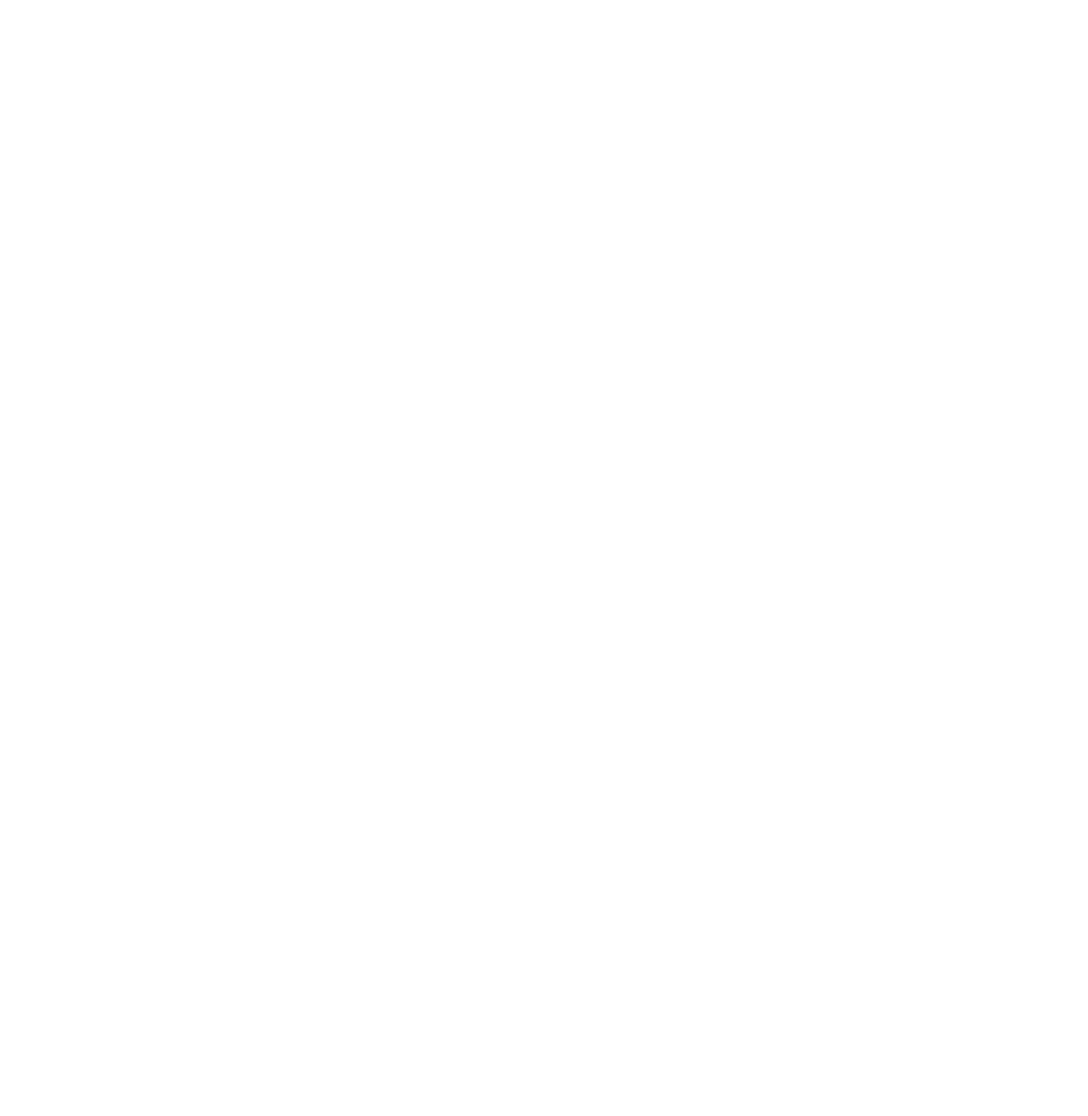
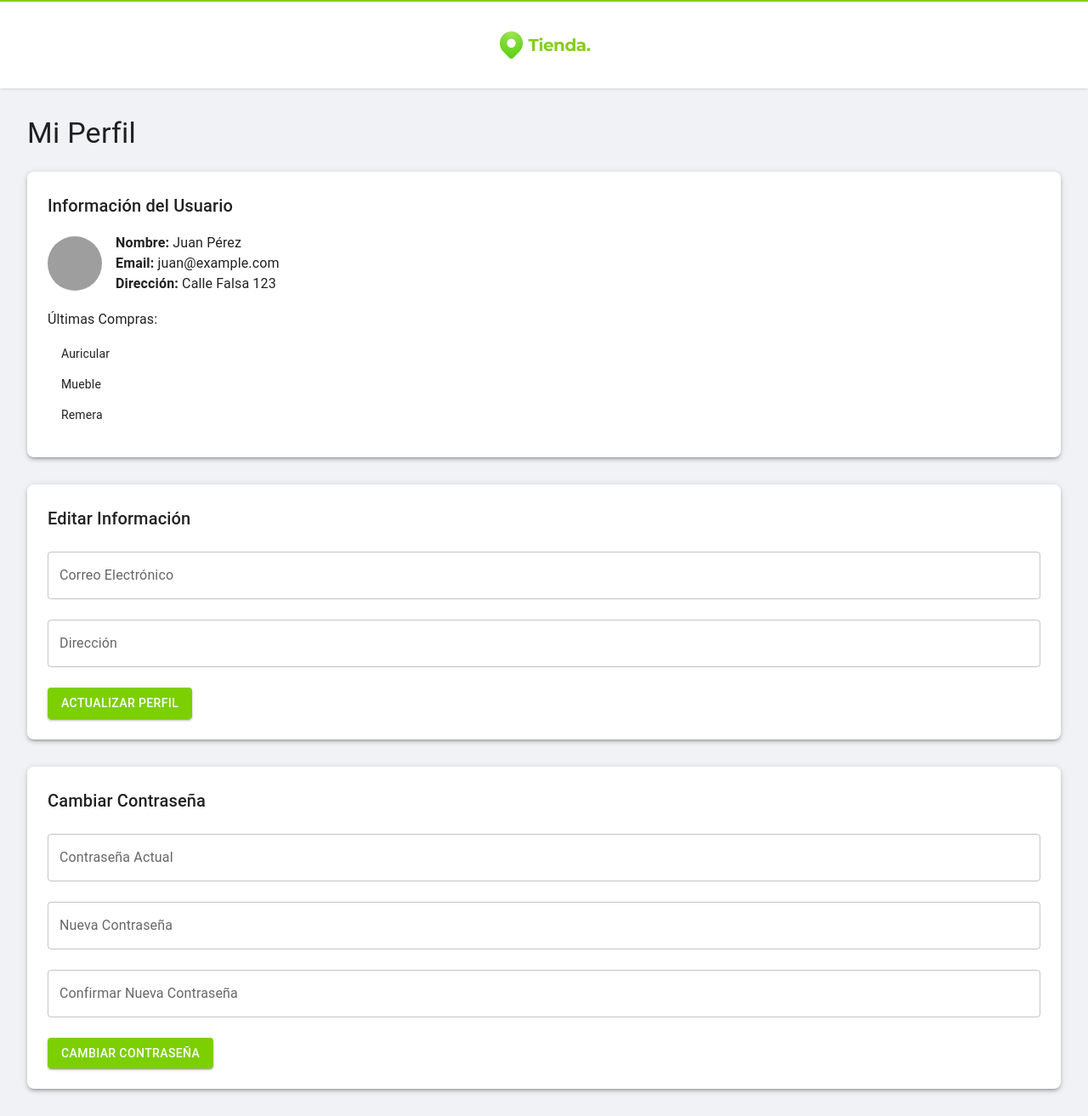
Before and after one commit to jonathanmilo/APIS2025FRONT, a React (Vite) app in the folder grupo12-apis-2025/: page /profile in a window 1280 px wide. Before the commit this address had no page. Shown: the whole page at 85% size. Before the commit the page ends 800 px from the top, so only its background shows below. Built offline with nearby package versions, Linux system fonts and the light colour scheme; grey boxes are pictures that could not be loaded.

Commit message:
Mi perfil en navbar

```diff
--- a/grupo12-apis-2025/package.json
+++ b/grupo12-apis-2025/package.json
@@ -10,6 +10,9 @@
     "preview": "vite preview"
   },
   "dependencies": {
+    "@emotion/react": "^11.14.0",
+    "@emotion/styled": "^11.14.0",
+    "@mui/material": "^7.0.2",
     "@tailwindcss/vite": "^4.1.4",
     "react": "^18.3.1",
     "react-dom": "^18.3.1",
--- a/grupo12-apis-2025/src/App.jsx
+++ b/grupo12-apis-2025/src/App.jsx
@@ -4,6 +4,7 @@
 import { Products } from "./screens/Products";
 import { ProductDetail } from "./screens/ProductDetail";
 import InicioSesion from "./screens/InicioSesion";
+import MiPerfil from "./screens/MiPerfil";
 
 function App() {
   return (
@@ -13,6 +14,7 @@
       <Route path="/products" element={<Products />} />
       <Route path="/products/:id" element={<ProductDetail />} />
       <Route path="/login" element={<InicioSesion />} />
+      <Route path="/profile" element={<MiPerfil />} />
     </Routes>
   );
 }
--- a/grupo12-apis-2025/src/components/Navbar.jsx
+++ b/grupo12-apis-2025/src/components/Navbar.jsx
@@ -12,6 +12,7 @@
   const navigate = useNavigate();
   const location = useLocation();
   const esLogin = location.pathname === "/login";
+  const esProfile = location.pathname === "/profile";
 
   const [menuOpen, setMenuOpen] = useState(false);
   const toggleMenu = () => setMenuOpen(!menuOpen);
@@ -24,7 +25,7 @@
   };
 
   return (
-    <nav className="flex flex-row gap-5 h-[10vh] md:h-[8vh] lg:h-[13vh] items-center justify-center px-3 bg-white lg:px-12 shadow border-t-2 border-brand-green sticky top-0 z-50">
+    <nav className="flex flex-row gap-5 h-[10vh] md:h-[8vh] lg:h-[13vh] items-center justify-center px-3 lg:text-sm xl:text-md bg-white xl:px-12 shadow border-t-2 border-brand-green sticky top-0 z-50">
       <div className="flex flex-row justify-between lg:w-auto w-full lg:border-b-0 lg:pb-0">
         {/* Logo y Nombre */}
 
@@ -40,7 +41,7 @@
 
         {/* Menú Mobile */}
 
-        {!esLogin && (
+        {!esLogin && !esProfile && (
           <div className="flex flex-row lg:hidden">
             <button onClick={toggleCarrito} className="w-10 h-10 rounded-full">
               <i className="fa-solid fa-cart-shopping text-brand-black"></i>
@@ -125,18 +126,18 @@
 
       {/* Menú Grande */}
 
-      {!esLogin && (
+      {!esLogin && !esProfile && (
         <div className="hidden menu w-full flex-grow lg:flex lg:items-center lg:w-auto lg:px-3 px-8 gap-4">
           <div className="text-md font-bold lg:flex-grow hidden lg:flex gap-4">
             <button
               onClick={() => navigate("/")}
-              className="text-brand-black ml-5 px-4 py-2 rounded hover:text-brand-green cursor-pointer"
+              className="text-brand-black xl:ml-5 px-2 xl:px-4 py-2 rounded hover:text-brand-green cursor-pointer"
             >
               Inicio
             </button>
             <button
               onClick={() => navigate("/products")}
-              className="text-brand-black px-4 py-2 rounded hover:text-brand-green cursor-pointer"
+              className="text-brand-black px-2 xl:px-4 py-2 rounded hover:text-brand-green cursor-pointer"
             >
               Productos
             </button>
@@ -165,11 +166,15 @@
                 >
                   Creá tu cuenta
                 </button>
+                <UserMenu />
               </>
             )}
 
             {/* Botón para abrir el carrito */}
-            <button onClick={toggleCarrito} className="w-8 h-8 rounded-full cursor-pointer">
+            <button
+              onClick={toggleCarrito}
+              className="w-8 h-8 rounded-full cursor-pointer"
+            >
               <i className="fa-solid fa-cart-shopping text-brand-black"></i>
             </button>
           </div>
--- a/grupo12-apis-2025/src/components/UserMenu.jsx
+++ b/grupo12-apis-2025/src/components/UserMenu.jsx
@@ -1,4 +1,5 @@
 import { useEffect, useRef, useState } from "react";
+import { Link } from "react-router-dom";
 
 export default function UserMenu() {
   const [open, setOpen] = useState(false);
@@ -27,7 +28,7 @@
       <button
         ref={buttonRef}
         onClick={toggleMenu}
-        className="w-12 h-12 flex items-center justify-center text-white bg-brand-green rounded-full hover:bg-brand-green-hover transition"
+        className="w-10 h-10 flex items-center justify-center text-white bg-brand-green rounded-full hover:bg-brand-green-hover transition cursor-pointer"
       >
         <i className="fa-solid fa-user text-lg" />
       </button>
@@ -42,28 +43,21 @@
         }`}
       >
         <div className="py-2 px-2" role="menu">
-          <a
-            href="#"
-            className="block px-4 py-2 text-sm text-brand-black rounded-md hover:bg-brand-gray"
+          <Link
+            to="/profile"
+            className="block px-4 py-2 text-sm text-brand-black rounded-md hover:bg-gray-100"
             role="menuitem"
           >
             Mi Perfil
-          </a>
+          </Link>
           <a
             href="#"
-            className="block px-4 py-2 text-sm text-brand-black rounded-md hover:bg-brand-gray"
-            role="menuitem"
-          >
-            Compras
-          </a>
-          <a
-            href="#"
-            className="block px-4 py-2 text-sm text-brand-black rounded-md hover:bg-brand-gray"
+            className="block px-4 py-2 text-sm text-brand-black rounded-md hover:bg-gray-100"
             role="menuitem"
           >
             Publicaciones
           </a>
-          <button className="w-full mt-2 flex items-center justify-center gap-2 px-4 py-2 bg-brand-green text-white rounded-md text-sm hover:bg-brand-green-hover">
+          <button className="w-full mt-2 flex items-center justify-center gap-2 px-4 py-2 bg-brand-green text-white rounded-md text-sm hover:bg-brand-green-hover cursor-pointer">
             <span className="leading-none flex items-center">
               Cerrar sesión
             </span>
--- /dev/null
+++ b/grupo12-apis-2025/src/screens/MiPerfil.jsx
@@ -0,0 +1,197 @@
+import React, { useState, useEffect } from "react";
+import Navbar from "../components/Navbar";
+
+import {
+  TextField,
+  Button,
+  Avatar,
+  Typography,
+  Box,
+  Divider,
+  List,
+  ListItem,
+  ListItemText,
+  Paper,
+} from "@mui/material";
+import { useNavigate } from "react-router-dom";
+
+// Usuario harcodeado (usar db.json)
+const usuarioSimulado = {
+  name: "Juan Pérez",
+  email: "juan@example.com",
+  direccion: "Calle Falsa 123",
+  compras: ["Auricular", "Mueble", "Remera"],
+  avatarUrl: "/path/to/avatar.jpg",
+};
+
+const MiPerfil = () => {
+  const navigate = useNavigate();
+
+  const [userInfo, setUserInfo] = useState(null);
+
+  const [editEmail, setEditEmail] = useState("");
+  const [editDireccion, setEditDireccion] = useState("");
+
+  const [password, setPassword] = useState("");
+  const [newPassword, setNewPassword] = useState("");
+  const [confirmPassword, setConfirmPassword] = useState("");
+
+  useEffect(() => {
+    if (!usuarioSimulado) {
+      navigate("/login");
+    } else {
+      setUserInfo(usuarioSimulado);
+    }
+  }, [navigate]);
+
+  const handleProfileUpdate = () => {
+    alert("Información actualizada (simulada)");
+    // Lógica para actualizar info real
+  };
+
+  const handlePasswordChange = () => {
+    if (newPassword === confirmPassword) {
+      alert("Contraseña cambiada (simulada)");
+    } else {
+      alert("Las contraseñas no coinciden");
+    }
+  };
+
+  if (!userInfo) return null;
+
+  return (
+    <>
+      <Navbar />
+      <Box sx={{ padding: 4, backgroundColor: "#f0f2f5", minHeight: "100vh" }}>
+        <Typography variant="h4" mb={3} color="text.primary">
+          Mi Perfil
+        </Typography>
+
+        {/* INFORMACIÓN DEL USUARIO */}
+        <Paper
+          elevation={3}
+          sx={{ padding: 3, borderRadius: 2, marginBottom: 4 }}
+        >
+          <Typography variant="h6" sx={{ marginBottom: 2 }}>
+            Información del Usuario
+          </Typography>
+          <Box sx={{ display: "flex", alignItems: "center", marginBottom: 2 }}>
+            <Avatar
+              src={userInfo.avatarUrl}
+              sx={{ width: 64, height: 64, marginRight: 2 }}
+            />
+            <Box>
+              <Typography variant="body1">
+                <strong>Nombre:</strong> {userInfo.name}
+              </Typography>
+              <Typography variant="body1">
+                <strong>Email:</strong> {userInfo.email}
+              </Typography>
+              <Typography variant="body1">
+                <strong>Dirección:</strong> {userInfo.direccion}
+              </Typography>
+            </Box>
+          </Box>
+
+          <Typography variant="subtitle1" sx={{ marginTop: 2 }}>
+            Últimas Compras:
+          </Typography>
+          <List dense>
+            {userInfo.compras.length > 0 ? (
+              userInfo.compras.map((item, index) => (
+                <ListItem key={index}>
+                  <ListItemText primary={item} />
+                </ListItem>
+              ))
+            ) : (
+              <Typography variant="body2">
+                No hay compras registradas.
+              </Typography>
+            )}
+          </List>
+        </Paper>
+
+        {/* EDITAR INFORMACIÓN */}
+        <Paper
+          elevation={3}
+          sx={{ padding: 3, borderRadius: 2, marginBottom: 4 }}
+        >
+          <Typography variant="h6" gutterBottom>
+            Editar Información
+          </Typography>
+          <TextField
+            label="Correo Electrónico"
+            fullWidth
+            value={editEmail}
+            onChange={(e) => setEditEmail(e.target.value)}
+            margin="normal"
+          />
+          <TextField
+            label="Dirección"
+            fullWidth
+            value={editDireccion}
+            onChange={(e) => setEditDireccion(e.target.value)}
+            margin="normal"
+          />
+          <Button
+            variant="contained"
+            sx={{
+              mt: 2,
+              backgroundColor: "oklch(76.8% 0.233 130.85)",
+              color: "#fff",
+              "&:hover": { backgroundColor: "oklch(70% 0.233 130.85)" },
+            }}
+            onClick={handleProfileUpdate}
+          >
+            Actualizar Perfil
+          </Button>
+        </Paper>
+
+        {/* CAMBIAR CONTRASEÑA */}
+        <Paper elevation={3} sx={{ padding: 3, borderRadius: 2 }}>
+          <Typography variant="h6" gutterBottom>
+            Cambiar Contraseña
+          </Typography>
+          <TextField
+            label="Contraseña Actual"
+            type="password"
+            fullWidth
+            value={password}
+            onChange={(e) => setPassword(e.target.value)}
+            margin="normal"
+          />
+          <TextField
+            label="Nueva Contraseña"
+            type="password"
+            fullWidth
+            value={newPassword}
+            onChange={(e) => setNewPassword(e.target.value)}
+            margin="normal"
+          />
+          <TextField
+            label="Confirmar Nueva Contraseña"
+            type="password"
+            fullWidth
+            value={confirmPassword}
+            onChange={(e) => setConfirmPassword(e.target.value)}
+            margin="normal"
+          />
+          <Button
+            variant="contained"
+            sx={{
+              mt: 2,
+              backgroundColor: "oklch(76.8% 0.233 130.85)",
+              color: "#fff",
+              "&:hover": { backgroundColor: "oklch(70% 0.233 130.85)" },
+            }}
+            onClick={handlePasswordChange}
+          >
+            Cambiar Contraseña
+          </Button>
+        </Paper>
+      </Box>
+    </>
+  );
+};
+
+export default MiPerfil;
```
Also changed, not shown: 1 other file (tests, documents, lock files or other folders).
